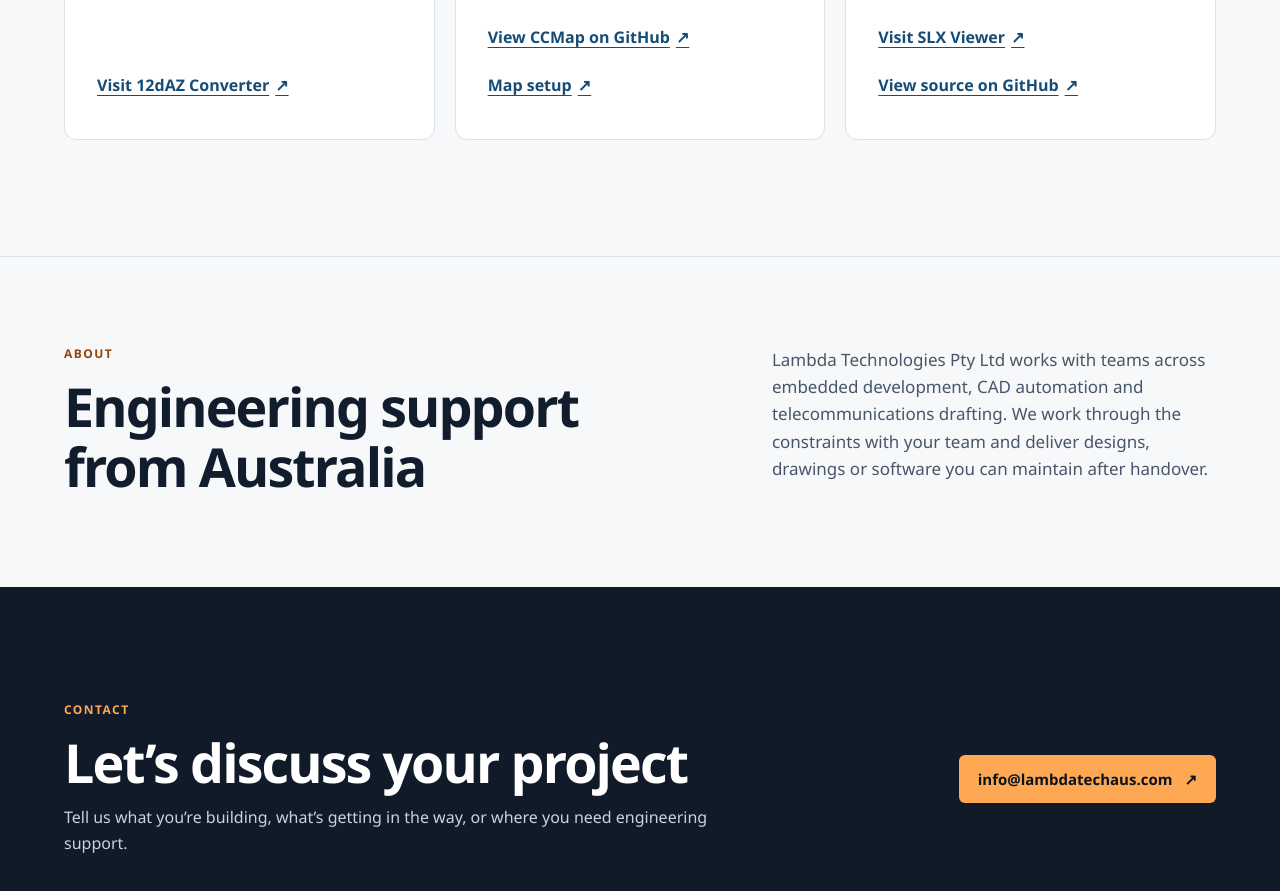
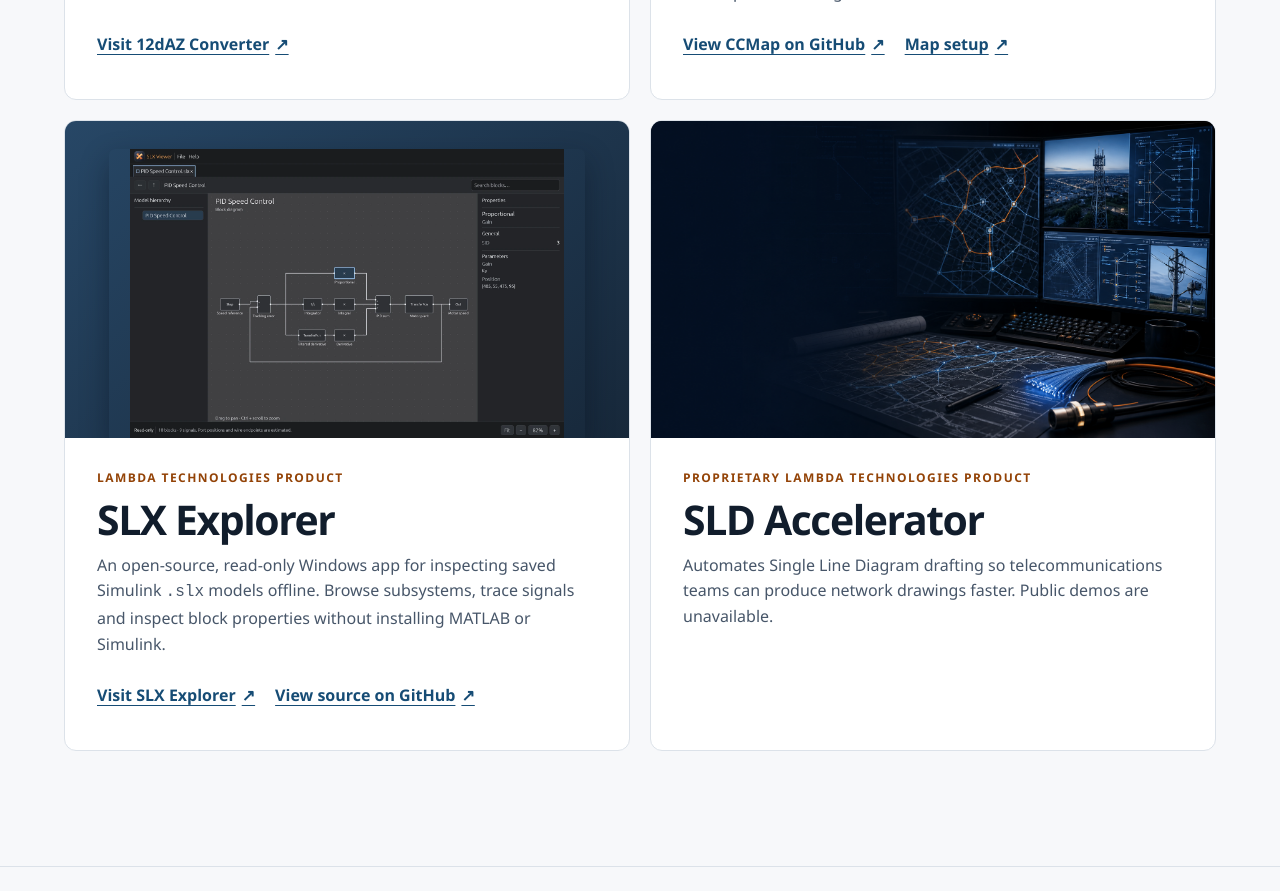
Before and after one commit to Ala-Ismail/lambda-web, a Next.js app: page / in a window 1280 px wide. Shown: the part 3680-4571 px from the top of the page. Built offline with nearby package versions, Linux system fonts and the light colour scheme.

Commit message:
Update engineering product listings

```diff
--- a/app/globals.css
+++ b/app/globals.css
@@ -449,7 +449,7 @@ h3 {
 }
 
 .product-grid {
-  grid-template-columns: repeat(3, minmax(0, 1fr));
+  grid-template-columns: repeat(2, minmax(0, 1fr));
 }
 
 .product-image {
@@ -476,15 +476,26 @@ h3 {
   box-shadow: 0 12px 28px #08121f70;
 }
 
-.ccmap-image {
+.product-illustration {
   position: relative;
   margin: 0;
   padding: 0;
+}
+
+.product-illustration img {
+  object-fit: cover;
+}
+
+.ccmap-image {
   background: #1d343b;
 }
 
-.ccmap-image img {
-  object-fit: cover;
+.sld-accelerator-image {
+  background: var(--night);
+}
+
+.sld-accelerator-image img {
+  object-position: right center;
 }
 
 .ccmap-image figcaption {
--- a/app/page.js
+++ b/app/page.js
@@ -178,7 +178,7 @@ export default function Home() {
                     alt="12dAZ Converter showing a road plan and DXF export settings"
                     width={1200}
                     height={742}
-                    sizes="(max-width: 780px) 95vw, 33vw"
+                    sizes="(max-width: 780px) 95vw, (max-width: 1328px) 45vw, 590px"
                   />
                 </div>
                 <div className="card-copy">
@@ -196,12 +196,12 @@ export default function Home() {
                 </div>
               </article>
               <article className="product-card">
-                <figure className="product-image ccmap-image">
+                <figure className="product-image product-illustration ccmap-image">
                   <Image
                     src="/images/ccmap-synthetic-satellite.webp"
                     alt="Illustrated CADCraft workspace showing yellow property boundaries over fictional satellite imagery"
                     fill
-                    sizes="(max-width: 780px) 95vw, 33vw"
+                    sizes="(max-width: 780px) 95vw, (max-width: 1328px) 45vw, 590px"
                   />
                   <figcaption>Illustrative CADCraft view</figcaption>
                 </figure>
@@ -229,28 +229,46 @@ export default function Home() {
                 <div className="product-image product-screenshot">
                   <Image
                     src="/images/slx-viewer.webp"
-                    alt="SLX Viewer showing an example PID speed control diagram and its block properties"
+                    alt="An example PID speed control diagram and its block properties"
                     width={1536}
                     height={1024}
-                    sizes="(max-width: 780px) 95vw, 33vw"
+                    sizes="(max-width: 780px) 95vw, (max-width: 1328px) 45vw, 590px"
                   />
                 </div>
                 <div className="card-copy">
                   <p className="eyebrow">Lambda Technologies product</p>
-                  <h3>SLX Viewer</h3>
+                  <h3>SLX Explorer</h3>
                   <p>
                     An open-source, read-only Windows app for inspecting saved Simulink <code>.slx</code>{" "}
                     models offline. Browse subsystems, trace signals and inspect block properties without
                     installing MATLAB or Simulink.
                   </p>
                   <div className="product-links">
-                    <a className="text-link" href="https://slxviewer-website.vercel.app/">
-                      Visit SLX Viewer <span aria-hidden="true">↗</span>
+                    <a className="text-link" href="https://slxexplorer-website.vercel.app/">
+                      Visit SLX Explorer <span aria-hidden="true">↗</span>
                     </a>
-                    <a className="text-link" href="https://github.com/Ala-Ismail/slx_viewer">
+                    <a className="text-link" href="https://github.com/Ala-Ismail/slx_explorer">
                       View source on GitHub <span aria-hidden="true">↗</span>
                     </a>
                   </div>
+                </div>
+              </article>
+              <article className="product-card">
+                <div className="product-image product-illustration sld-accelerator-image">
+                  <Image
+                    src="/images/sld-accelerator-telecom-bg.png"
+                    alt="Illustration of a telecommunications drafting workstation with network maps and diagrams"
+                    fill
+                    sizes="(max-width: 780px) 95vw, (max-width: 1328px) 45vw, 590px"
+                  />
+                </div>
+                <div className="card-copy">
+                  <p className="eyebrow">Proprietary Lambda Technologies product</p>
+                  <h3>SLD Accelerator</h3>
+                  <p>
+                    Automates Single Line Diagram drafting so telecommunications teams can produce
+                    network drawings faster. Public demos are unavailable.
+                  </p>
                 </div>
               </article>
             </div>
```
